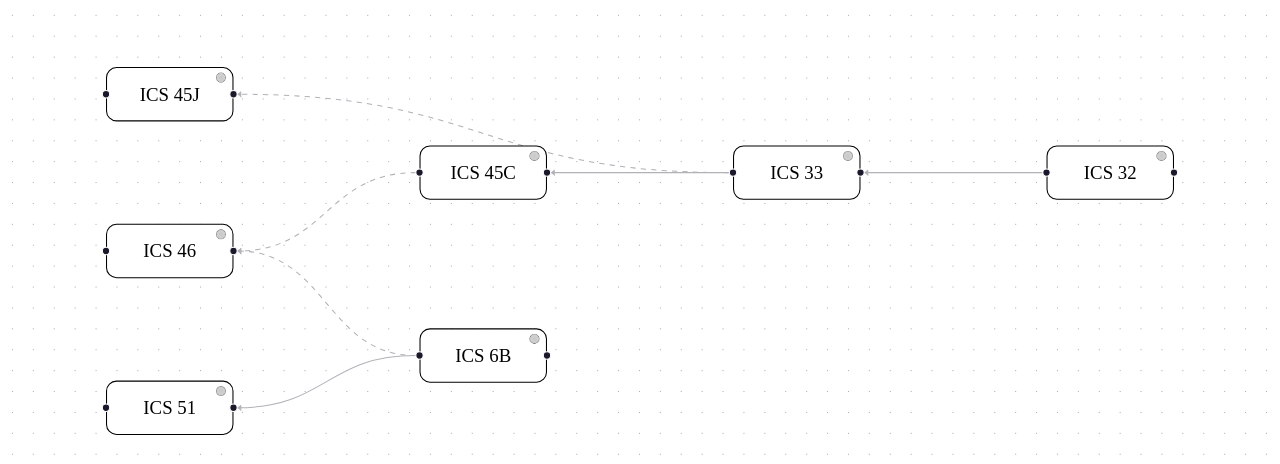
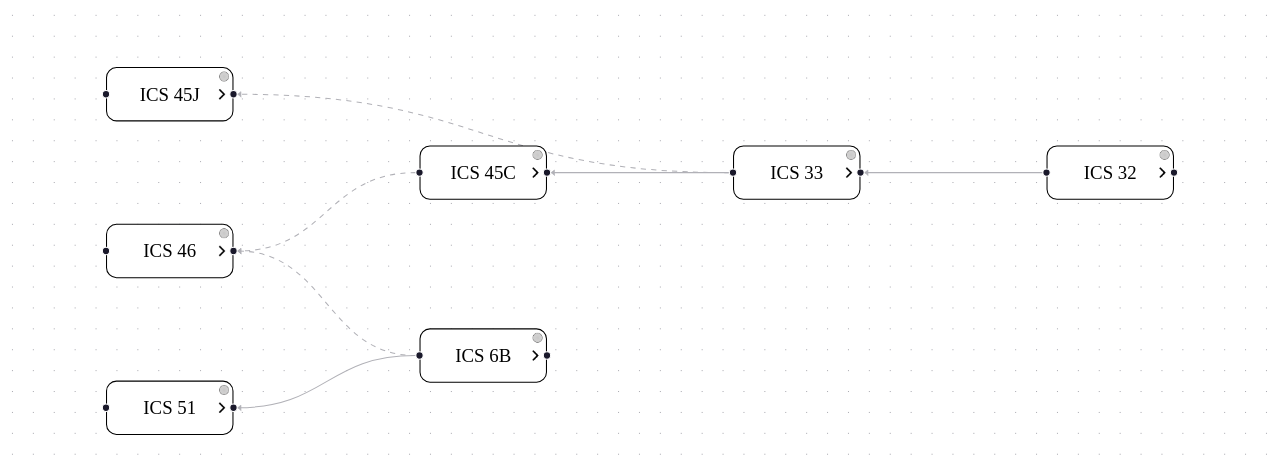
Before and after one commit to Orbit274/AntIEligible, a React (Vite) app in the folder frontend/: page / in a window 1280 px wide. Shown: the part 210-674 px from the top of the page. Built offline with nearby package versions, Linux system fonts and the light colour scheme.

Commit message:
Add button to expand and collapse branch to the course node

```diff
--- a/frontend/src/components/CourseNode.jsx
+++ b/frontend/src/components/CourseNode.jsx
@@ -1,7 +1,10 @@
 import { Handle, Position, useReactFlow } from "@xyflow/react";
 import "../styles/CourseNode.css"
+import { useState } from "react";
 function CourseNode({id, data}){
     const {updateNodeData} = useReactFlow();
+    const [isExpanded, setIsExpand] = useState(false);
+    const [branchToggleAction, setBranchToggleAction] = useState("expand");
     function handleChangeStatus(event){
         event.stopPropagation();
 
@@ -9,12 +12,18 @@ function CourseNode({id, data}){
             status: nextStatus(data.status)
         })
     }
+    function handleBranchToggle(event){
+        event.stopPropagation();
+        setBranchToggleAction(isExpanded ? "collapse" : "expand");
+        setIsExpand(!isExpanded);
+    }
     return (
         <div className={`course-node-container ${data.status}`} >
             <Handle type="target" position={Position.Right}/>
             <div className="node">
+                <span id="course-id">{id}</span>
                 <button className="progress nodrag nopan" onClick={handleChangeStatus}><img src={`../images/${data.status}-status.png`}></img></button>
-                <span id="course-id">{id}</span>
+                <button className="branch-toggle" onClick={handleBranchToggle}><img src={`/images/${branchToggleAction}-branch-arrow.png`}></img></button>
             </div>
             <Handle type="source" position={Position.Left}/>
         </div>
--- a/frontend/src/styles/CourseNode.css
+++ b/frontend/src/styles/CourseNode.css
@@ -34,19 +34,33 @@
 
 .progress{
     background-color: transparent;
+    width: fit-content;
     position: absolute;
     border-radius: 2px;
     border: none;
     top: 3px;
-    right: 0;
+    right: 3px;
     cursor: pointer;
+    padding: 0;
 }
-
 
 .progress > img{
     display: block;
     width: 12px;
 }
+
+.branch-toggle{
+    position: absolute;
+    right: 0;
+    background-color: transparent;
+    border: none;
+    cursor: pointer;
+}
+
+.branch-toggle > img{
+    display: block;
+    width: 10px;
+}
 #course-id {
     text-align: center;
     font-size: large;
```
Also changed, not shown: frontend/public/images/collapse-branch-arrow.png (added), frontend/public/images/expand-branch-arrow.png (added).
